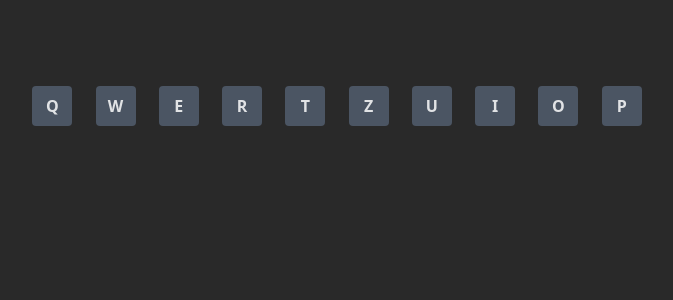
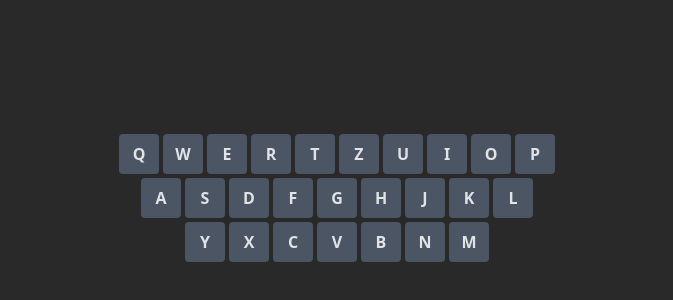
Before and after one commit to pstierle/wordle-clone, a React (Create React App) app: page / in a window 1280 px wide. Shown: the part 178-478 px from the top of the page, without its empty margins (303-976 px from the left). Built offline with nearby package versions, Linux system fonts and the light colour scheme.

Commit message:
display kexboard as nested array

```diff
--- a/src/App.tsx
+++ b/src/App.tsx
@@ -1,53 +1,141 @@
 import Guess from "./views/Guess";
 import Keyboard from "./views/Keyboard";
-import { useCallback, useEffect, useState } from "react";
+import { useCallback, useEffect, useState, useMemo } from "react";
 import { IKey } from "./models/IKey";
 import { useEventListener } from "./hooks/useEventListener";
 import KeyboardJSON from "./assets/keyboard.json";
 
 function App() {
   const [lastPressed, setlastPressed] = useState<IKey>();
-  const [keys, setKeys] = useState<IKey[]>([]);
   const [word] = useState<string>("test");
-  const [guess, setGuess] = useState<IKey[]>([]);
+  const [nestedGuess, setNestedGuess] = useState<Array<IKey[]>>([
+    [],
+    [],
+    [],
+    [],
+    [],
+  ]);
+  const [nestedKeys, setNestedKeys] = useState<Array<IKey[]>>([[], [], []]);
+  const [activeGuessIndex, setActiveGuessIndex] = useState<number>(0);
+  const currentGuess = useMemo<IKey[]>(() => {
+    return nestedGuess[activeGuessIndex];
+  }, [nestedGuess, activeGuessIndex]);
+
+  const addGuess = useCallback(
+    (key: IKey) => {
+      const newCurrentGuess = [...currentGuess, key];
+      let nestedGuessCopy = [...nestedGuess];
+      nestedGuessCopy[activeGuessIndex] = newCurrentGuess;
+      setNestedGuess(nestedGuessCopy);
+    },
+    [currentGuess, nestedGuess, activeGuessIndex, setNestedGuess]
+  );
+
+  const checkGuess = useCallback(() => {
+    const newCurrentGuess = [...currentGuess];
+    let nestedGuessCopy = [...nestedGuess];
+    newCurrentGuess.forEach((key, i) => {
+      if (word.includes(key.letter)) {
+        console.log(key.letter, word[i]);
+        if (i === word.indexOf(key.letter)) {
+          key.type = "exactMatch";
+        } else {
+          key.type = "match";
+        }
+      }
+    });
+    nestedGuessCopy[activeGuessIndex] = newCurrentGuess;
+    setNestedGuess(nestedGuessCopy);
+    if (activeGuessIndex <= 4) {
+      setActiveGuessIndex(activeGuessIndex + 1);
+    } else {
+      console.log("guess over");
+    }
+  }, [
+    activeGuessIndex,
+    setActiveGuessIndex,
+    currentGuess,
+    setNestedGuess,
+    nestedGuess,
+    word,
+  ]);
+
+  const removeLastGuess = useCallback(() => {
+    const newCurrentGuess = [...currentGuess];
+    newCurrentGuess.pop();
+    let nestedGuessCopy = [...nestedGuess];
+    nestedGuessCopy[activeGuessIndex] = newCurrentGuess;
+    setNestedGuess(nestedGuessCopy);
+  }, [currentGuess, nestedGuess, activeGuessIndex, setNestedGuess]);
 
   const handler = useCallback(
     (event: KeyboardEvent) => {
-      const key: IKey = { letter: event.key, code: event.keyCode };
+      if (activeGuessIndex === 5) return;
 
-      setlastPressed(key);
+      const clickedKey: IKey = { letter: event.key, code: event.keyCode };
 
-      if (key.letter === "Backspace") {
-        setGuess(guess.filter((g, i) => i !== guess.length - 1));
+      setlastPressed(clickedKey);
+
+      if (clickedKey.letter === "Backspace" && currentGuess.length > 0) {
+        removeLastGuess();
         return;
       }
 
-      if (guess.length < word.length) {
-        const newGuess = [...guess, key];
-        setGuess(newGuess);
+      if (
+        clickedKey.letter === "Enter" &&
+        currentGuess.length === word.length
+      ) {
+        checkGuess();
+        return;
+      }
+
+      if (currentGuess.length < word.length) {
+        let validKey = false;
+
+        const keyBoardJSON: any = KeyboardJSON;
+
+        for (const row in keyBoardJSON) {
+          for (const key in keyBoardJSON[row]) {
+            if (key === clickedKey.letter) validKey = true;
+          }
+        }
+
+        if (validKey) addGuess(clickedKey);
       }
     },
-    [setlastPressed, guess, setGuess, word]
+    [
+      currentGuess,
+      word,
+      addGuess,
+      removeLastGuess,
+      checkGuess,
+      activeGuessIndex,
+    ]
   );
 
   useEventListener("keydown", handler);
 
   useEffect(() => {
-    const keys: IKey[] = [];
-    for (const key in KeyboardJSON) {
-      // TODO use Key Codes...
-      keys.push({
-        letter: key,
-        code: 0,
-      });
+    const nestedKeys: Array<IKey[]> = [];
+    const keyBoardJSON: any = KeyboardJSON;
+
+    for (const row in keyBoardJSON) {
+      nestedKeys[row as any] = [];
+      for (const key in keyBoardJSON[row]) {
+        nestedKeys[row as any].push({
+          letter: key,
+          code: keyBoardJSON[row][key],
+          type: "inKeyBoard",
+        });
+      }
     }
-    setKeys(keys);
+    setNestedKeys(nestedKeys);
   }, []);
 
   return (
     <div className="flex flex-col justify-center w-1/2 mx-auto mt-56">
-      <Guess guess={guess} />
-      <Keyboard lastPressed={lastPressed} keys={keys} />
+      <Guess nestedGuess={nestedGuess} />
+      <Keyboard lastPressed={lastPressed} nestedKeys={nestedKeys} />
     </div>
   );
 }
--- a/src/assets/keyboard.json
+++ b/src/assets/keyboard.json
@@ -1,4 +1,5 @@
 {
+  "0": {
     "q": 81,
     "w": 87,
     "e": 69,
@@ -9,4 +10,25 @@
     "i": 73,
     "o": 79,
     "p": 80
+  },
+  "1": {
+    "a": 65,
+    "s": 83,
+    "d": 68,
+    "f": 70,
+    "g": 71,
+    "h": 72,
+    "j": 74,
+    "k": 75,
+    "l": 76
+  },
+  "2": {
+    "y": 89,
+    "x": 88,
+    "c": 67,
+    "v": 86,
+    "b": 66,
+    "n": 78,
+    "m": 77
   }
+}
--- /dev/null
+++ b/src/components/GuessRow.tsx
@@ -0,0 +1,31 @@
+import { IKey } from "../models/IKey";
+import Key from "./Key";
+
+interface Props {
+  guess: IKey[];
+}
+
+function GuessRow(props: Props) {
+  return (
+    <div className="flex gap-1  justify-center">
+      {props.guess.map((key, index) => {
+        return (
+          <div
+            key={index}
+            className={`w-14 h-14 flex justify-center items-center rounded ${
+              key.type === "exactMatch"
+                ? "bg-green-500"
+                : key.type === "match"
+                ? "bg-yellow-400"
+                : "bg-gray-500"
+            }`}
+          >
+            <Key data={key} className="w-11 h-11"></Key>
+          </div>
+        );
+      })}
+    </div>
+  );
+}
+
+export default GuessRow;
--- a/src/components/Key.tsx
+++ b/src/components/Key.tsx
@@ -1,15 +1,19 @@
 import { IKey } from "../models/IKey";
+import { IStyleableComponent } from "../models/IStyleableComponent";
 
-function Key(props: IKey) {
+interface Props extends IStyleableComponent {
+  highlight?: boolean;
+  data: IKey;
+}
+
+function Key(props: Props) {
   return (
     <div
-      className={`px-2 py-1  rounded w-10 h-10 text-center uppercase flex justify-center items-center font-bold transition-all ${
-        props.lastPressed?.letter === props.letter
-          ? "bg-red-200"
-          : "bg-gray-600"
-      }`}
+      className={`px-2 py-1 rounded text-center uppercase flex justify-center items-center font-bold transition-all ${
+        props.highlight ? "bg-red-200" : "bg-gray-600"
+      } ${props.className}`}
     >
-      <p>{props.letter}</p>
+      <p>{props.data.letter}</p>
     </div>
   );
 }
--- a/src/models/IGlobal.ts
+++ /dev/null
@@ -1,4 +0,0 @@
-import { IKey } from "./IKey";
-export interface IGlobal {
-  lastPressed?: IKey;
-}
--- a/src/models/IGuess.ts
+++ /dev/null
@@ -1,5 +0,0 @@
-import { IKey } from "./IKey";
-
-export interface IGuess {
-  guess: IKey[];
-}
--- a/src/models/IKey.ts
+++ b/src/models/IKey.ts
@@ -1,6 +1,5 @@
-import { IGlobal } from "./IGlobal";
-
-export interface IKey extends IGlobal {
+export interface IKey {
   code: number;
   letter: string;
+  type?: "match" | "exactMatch" | "inKeyBoard";
 }
--- a/src/models/IKeyboard.ts
+++ /dev/null
@@ -1,6 +0,0 @@
-import { IGlobal } from "./IGlobal";
-import { IKey } from "./IKey";
-
-export interface IKeyboard extends IGlobal {
-  keys: IKey[];
-}
--- /dev/null
+++ b/src/models/IStyleableComponent.ts
@@ -0,0 +1,3 @@
+export interface IStyleableComponent {
+  className?: string;
+}
--- a/src/views/Guess.tsx
+++ b/src/views/Guess.tsx
@@ -1,17 +1,15 @@
-import { IGuess } from "../models/IGuess";
+import { IKey } from "../models/IKey";
+import GuessRow from "../components/GuessRow";
 
-function Guess(props: IGuess) {
+interface Props {
+  nestedGuess: Array<IKey[]>;
+}
+
+function Guess(props: Props) {
   return (
-    <div className="flex gap-1  justify-center">
-      {props.guess.map((key, index) => {
-        return (
-          <div
-            key={index}
-            className="h-14 w-14 bg-gray-700 rounded uppercase flex justify-center items-center font-bold"
-          >
-            <p>{key.letter}</p>
-          </div>
-        );
+    <div className="p-2 flex flex-col gap-2">
+      {props.nestedGuess.map((guess, index) => {
+        return <GuessRow key={index} guess={guess}></GuessRow>;
       })}
     </div>
   );
--- a/src/views/Keyboard.tsx
+++ b/src/views/Keyboard.tsx
@@ -1,17 +1,28 @@
 import Key from "../components/Key";
-import { IKeyboard } from "../models/IKeyboard";
+import { IKey } from "../models/IKey";
 
-function Keyboard(props: IKeyboard) {
+interface Props {
+  lastPressed?: IKey;
+  nestedKeys: Array<IKey[]>;
+}
+
+function Keyboard(props: Props) {
   return (
-    <div className="flex gap-2 justify-evenly mt-10">
-      {props.keys.map((key, index) => {
+    <div className="flex flex-col gap-1 mt-10">
+      {props.nestedKeys.map((keys, index) => {
         return (
-          <Key
-            key={index}
-            code={key.code}
-            letter={key.letter}
-            lastPressed={props.lastPressed}
-          ></Key>
+          <div key={index} className="flex gap-1 justify-center">
+            {keys.map((key, i) => {
+              return (
+                <Key
+                  key={i}
+                  data={key}
+                  highlight={props.lastPressed?.letter === key.letter}
+                  className="w-10 h-10"
+                ></Key>
+              );
+            })}
+          </div>
         );
       })}
     </div>
```
Lines whose indentation alone changed are shown as unchanged.
